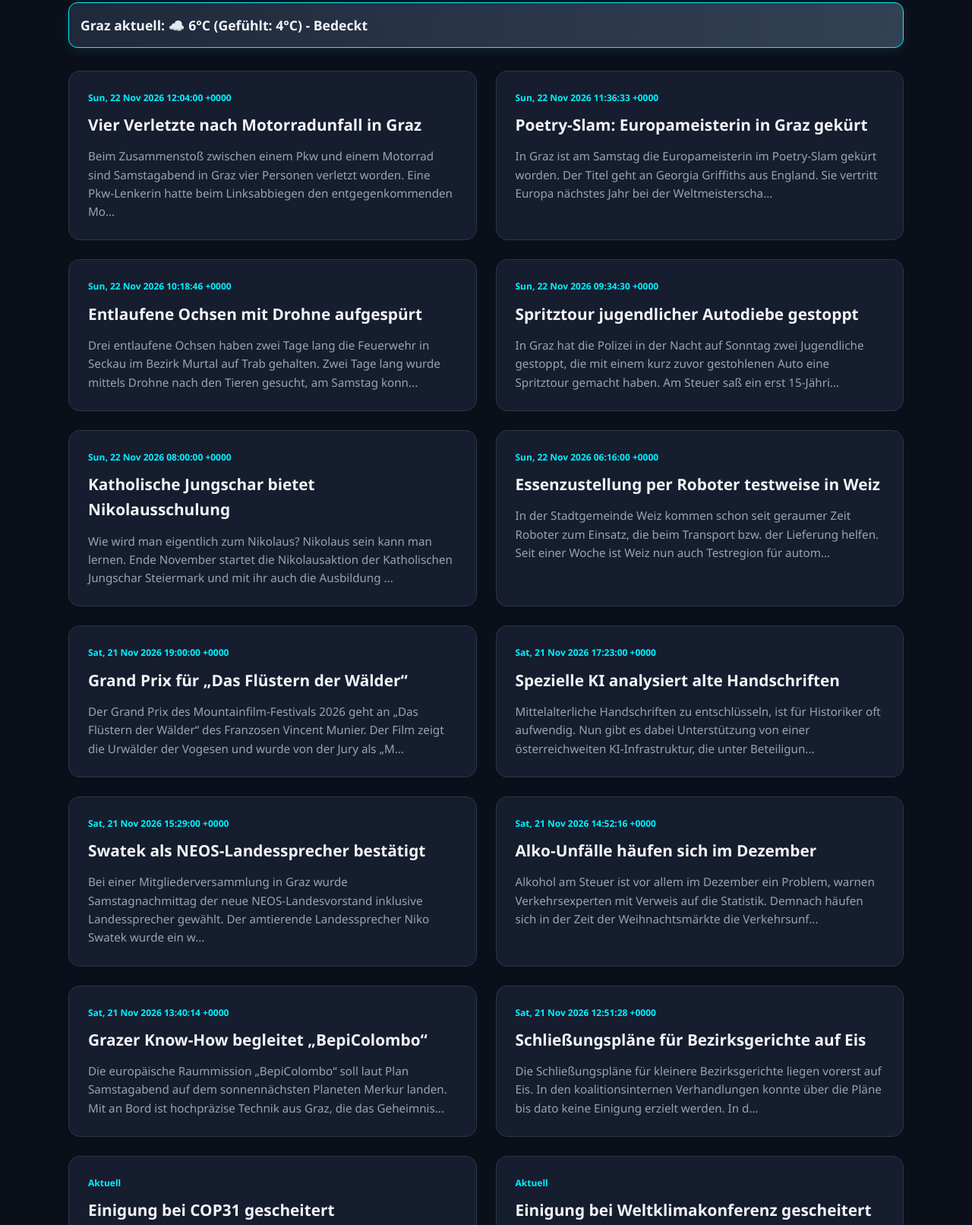
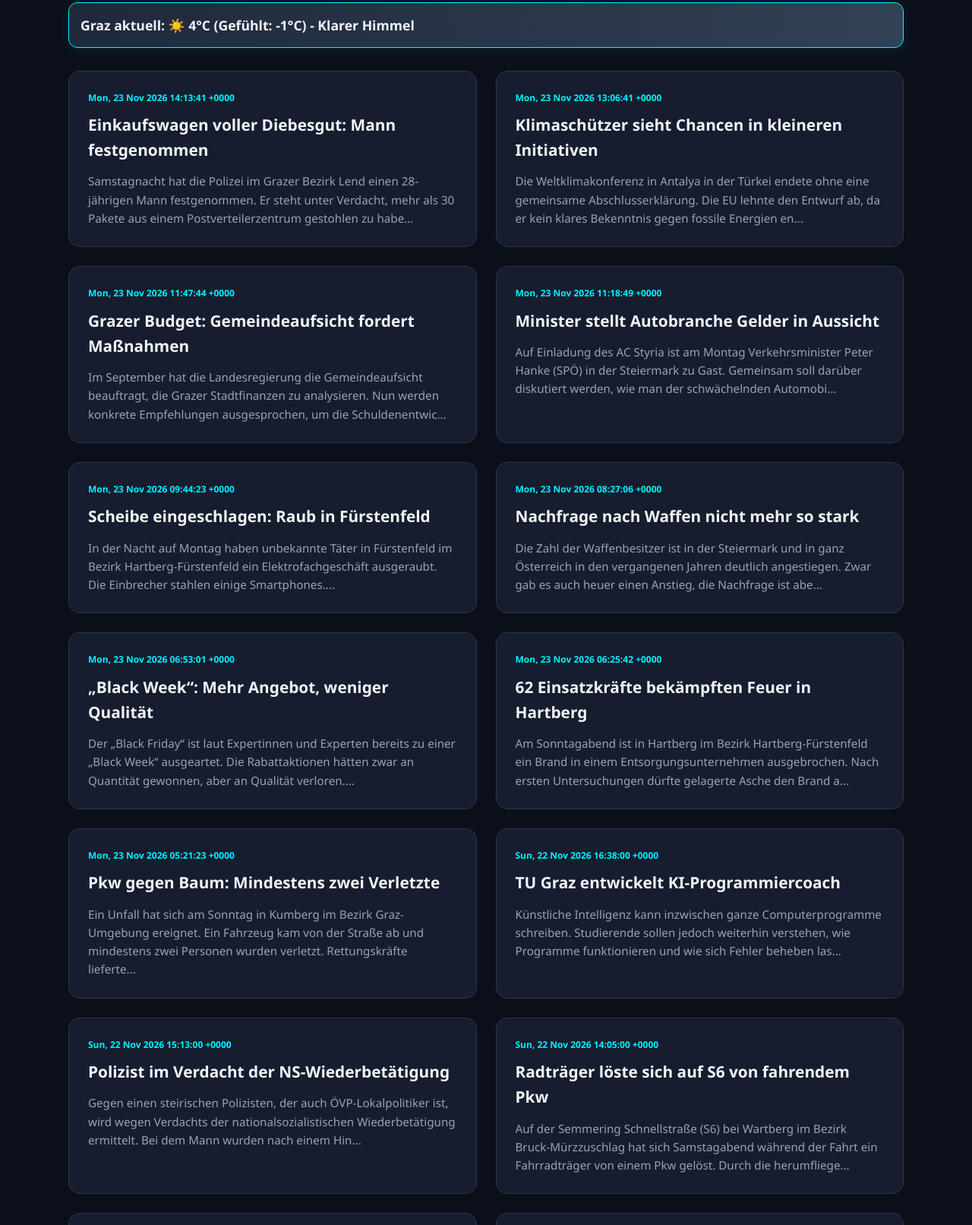
Before and after one commit to HACKERX6661/daily-news, a plain HTML site: page index.html in a window 1280 px wide. Shown: the part 153-1765 px from the top of the page at 76% size. Drawn offline with Linux system fonts and the light colour scheme.

Commit message:
Update News Hub

```diff
--- a/index.html
+++ b/index.html
@@ -53,130 +53,130 @@
         </header>
 
         <div class="weather-bar">
-            Graz aktuell: ☁️ 6°C (Gefühlt: 4°C) - Bedeckt
+            Graz aktuell: ☀️ 4°C (Gefühlt: -1°C) - Klarer Himmel
         </div>
 
         <div id="news-container">
 
                 <div class="news-item">
-                    <div class="date">Sun, 22 Nov 2026 12:04:00 +0000</div>
-                    <h3><a href="https://steiermark.orf.at/stories/3380584/" target="_blank">Vier Verletzte nach Motorradunfall in Graz</a></h3>
-                    <p>Beim Zusammenstoß zwischen einem Pkw und einem Motorrad sind Samstagabend in Graz vier Personen verletzt worden. Eine Pkw-Lenkerin hatte beim Linksabbiegen den entgegenkommenden Mo...</p>
+                    <div class="date">Mon, 23 Nov 2026 14:13:41 +0000</div>
+                    <h3><a href="https://steiermark.orf.at/stories/3380751/" target="_blank">Einkaufswagen voller Diebesgut: Mann festgenommen</a></h3>
+                    <p>Samstagnacht hat die Polizei im Grazer Bezirk Lend einen 28-jährigen Mann festgenommen. Er steht unter Verdacht, mehr als 30 Pakete aus einem Postverteilerzentrum gestohlen zu habe...</p>
                 </div>
                 <div class="news-item">
-                    <div class="date">Sun, 22 Nov 2026 11:36:33 +0000</div>
-                    <h3><a href="https://steiermark.orf.at/stories/3380602/" target="_blank">Poetry-Slam: Europameisterin in Graz gekürt</a></h3>
-                    <p>In Graz ist am Samstag die Europameisterin im Poetry-Slam gekürt worden. Der Titel geht an  Georgia Griffiths aus England. Sie vertritt Europa nächstes Jahr bei der Weltmeisterscha...</p>
+                    <div class="date">Mon, 23 Nov 2026 13:06:41 +0000</div>
+                    <h3><a href="https://steiermark.orf.at/stories/3380724/" target="_blank">Klimaschützer sieht Chancen in kleineren Initiativen</a></h3>
+                    <p>Die Weltklimakonferenz in Antalya in der Türkei endete ohne eine gemeinsame Abschlusserklärung. Die EU lehnte den Entwurf ab, da er kein klares Bekenntnis gegen fossile Energien en...</p>
                 </div>
                 <div class="news-item">
-                    <div class="date">Sun, 22 Nov 2026 10:18:46 +0000</div>
-                    <h3><a href="https://steiermark.orf.at/stories/3380585/" target="_blank">Entlaufene Ochsen mit Drohne aufgespürt</a></h3>
-                    <p>Drei entlaufene Ochsen haben zwei Tage lang die Feuerwehr in Seckau im Bezirk Murtal auf Trab gehalten. Zwei Tage lang wurde mittels Drohne nach den Tieren gesucht, am Samstag konn...</p>
+                    <div class="date">Mon, 23 Nov 2026 11:47:44 +0000</div>
+                    <h3><a href="https://steiermark.orf.at/stories/3380735/" target="_blank">Grazer Budget: Gemeindeaufsicht fordert Maßnahmen</a></h3>
+                    <p>Im September hat die Landesregierung die Gemeindeaufsicht beauftragt, die Grazer Stadtfinanzen zu analysieren. Nun werden konkrete Empfehlungen ausgesprochen, um die Schuldenentwic...</p>
                 </div>
                 <div class="news-item">
-                    <div class="date">Sun, 22 Nov 2026 09:34:30 +0000</div>
-                    <h3><a href="https://steiermark.orf.at/stories/3380579/" target="_blank">Spritztour jugendlicher Autodiebe gestoppt</a></h3>
-                    <p>In Graz hat die Polizei in der Nacht auf Sonntag zwei Jugendliche gestoppt, die mit einem kurz zuvor gestohlenen Auto eine Spritztour gemacht haben. Am Steuer saß ein erst 15-Jähri...</p>
+                    <div class="date">Mon, 23 Nov 2026 11:18:49 +0000</div>
+                    <h3><a href="https://steiermark.orf.at/stories/3380714/" target="_blank">Minister stellt Autobranche Gelder in Aussicht</a></h3>
+                    <p>Auf Einladung des AC Styria ist am Montag Verkehrsminister Peter Hanke (SPÖ) in der Steiermark zu Gast. Gemeinsam soll darüber diskutiert werden, wie man der schwächelnden Automobi...</p>
                 </div>
                 <div class="news-item">
-                    <div class="date">Sun, 22 Nov 2026 08:00:00 +0000</div>
-                    <h3><a href="https://steiermark.orf.at/stories/3379726/" target="_blank">Katholische Jungschar bietet Nikolausschulung</a></h3>
-                    <p>Wie wird man eigentlich zum Nikolaus? Nikolaus sein kann man lernen. Ende November startet die Nikolausaktion der Katholischen Jungschar Steiermark und mit ihr auch die Ausbildung ...</p>
+                    <div class="date">Mon, 23 Nov 2026 09:44:23 +0000</div>
+                    <h3><a href="https://steiermark.orf.at/stories/3380699/" target="_blank">Scheibe eingeschlagen: Raub in Fürstenfeld</a></h3>
+                    <p>In der Nacht auf Montag haben unbekannte Täter in Fürstenfeld im Bezirk Hartberg-Fürstenfeld ein Elektrofachgeschäft ausgeraubt. Die Einbrecher stahlen einige Smartphones....</p>
                 </div>
                 <div class="news-item">
-                    <div class="date">Sun, 22 Nov 2026 06:16:00 +0000</div>
-                    <h3><a href="https://steiermark.orf.at/stories/3380074/" target="_blank">Essenzustellung per Roboter testweise in Weiz</a></h3>
-                    <p>In der Stadtgemeinde Weiz kommen schon seit geraumer Zeit Roboter zum Einsatz, die beim Transport bzw. der Lieferung helfen. Seit einer Woche ist Weiz nun auch Testregion für autom...</p>
+                    <div class="date">Mon, 23 Nov 2026 08:27:06 +0000</div>
+                    <h3><a href="https://steiermark.orf.at/stories/3380596/" target="_blank">Nachfrage nach Waffen nicht mehr so stark</a></h3>
+                    <p>Die Zahl der Waffenbesitzer ist in der Steiermark und in ganz Österreich in den vergangenen Jahren deutlich angestiegen. Zwar gab es auch heuer einen Anstieg, die Nachfrage ist abe...</p>
                 </div>
                 <div class="news-item">
-                    <div class="date">Sat, 21 Nov 2026 19:00:00 +0000</div>
-                    <h3><a href="https://steiermark.orf.at/stories/3380546/" target="_blank">Grand Prix für „Das Flüstern der Wälder“</a></h3>
-                    <p>Der Grand Prix des Mountainfilm-Festivals 2026 geht an „Das Flüstern der Wälder“ des Franzosen Vincent Munier. Der Film zeigt die Urwälder der Vogesen und wurde von der Jury als „M...</p>
+                    <div class="date">Mon, 23 Nov 2026 06:53:01 +0000</div>
+                    <h3><a href="https://steiermark.orf.at/stories/3380422/" target="_blank">„Black Week“: Mehr Angebot, weniger Qualität</a></h3>
+                    <p>Der „Black Friday“ ist laut Expertinnen und Experten bereits zu einer „Black Week“ ausgeartet. Die Rabattaktionen hätten zwar an Quantität gewonnen, aber an Qualität verloren....</p>
                 </div>
                 <div class="news-item">
-                    <div class="date">Sat, 21 Nov 2026 17:23:00 +0000</div>
-                    <h3><a href="https://steiermark.orf.at/stories/3379758/" target="_blank">Spezielle KI analysiert alte Handschriften</a></h3>
-                    <p>Mittelalterliche Handschriften zu entschlüsseln, ist für Historiker oft aufwendig. Nun gibt es dabei Unterstützung von einer österreichweiten KI-Infrastruktur, die unter Beteiligun...</p>
+                    <div class="date">Mon, 23 Nov 2026 06:25:42 +0000</div>
+                    <h3><a href="https://steiermark.orf.at/stories/3380665/" target="_blank">62 Einsatzkräfte bekämpften Feuer in Hartberg</a></h3>
+                    <p>Am Sonntagabend ist in Hartberg im Bezirk Hartberg-Fürstenfeld ein Brand in einem Entsorgungsunternehmen ausgebrochen. Nach ersten Untersuchungen dürfte gelagerte Asche den Brand a...</p>
                 </div>
                 <div class="news-item">
-                    <div class="date">Sat, 21 Nov 2026 15:29:00 +0000</div>
-                    <h3><a href="https://steiermark.orf.at/stories/3380519/" target="_blank">Swatek als NEOS-Landessprecher bestätigt</a></h3>
-                    <p>Bei einer Mitgliederversammlung in Graz wurde Samstagnachmittag der neue NEOS-Landesvorstand inklusive Landessprecher gewählt. Der amtierende Landessprecher Niko Swatek wurde ein w...</p>
+                    <div class="date">Mon, 23 Nov 2026 05:21:23 +0000</div>
+                    <h3><a href="https://steiermark.orf.at/stories/3380656/" target="_blank">Pkw gegen Baum: Mindestens zwei Verletzte</a></h3>
+                    <p>Ein Unfall hat sich am Sonntag in Kumberg im Bezirk Graz-Umgebung ereignet. Ein Fahrzeug kam von der Straße ab und mindestens zwei Personen wurden verletzt. Rettungskräfte lieferte...</p>
                 </div>
                 <div class="news-item">
-                    <div class="date">Sat, 21 Nov 2026 14:52:16 +0000</div>
-                    <h3><a href="https://steiermark.orf.at/stories/3380361/" target="_blank">Alko-Unfälle häufen sich im Dezember</a></h3>
-                    <p>Alkohol am Steuer ist vor allem im Dezember ein Problem, warnen Verkehrsexperten mit Verweis auf die Statistik. Demnach häufen sich in der Zeit der Weihnachtsmärkte die Verkehrsunf...</p>
+                    <div class="date">Sun, 22 Nov 2026 16:38:00 +0000</div>
+                    <h3><a href="https://steiermark.orf.at/stories/3380247/" target="_blank">TU Graz entwickelt KI-Programmiercoach</a></h3>
+                    <p>Künstliche Intelligenz kann inzwischen ganze Computerprogramme schreiben. Studierende sollen jedoch weiterhin verstehen, wie Programme funktionieren und wie sich Fehler beheben las...</p>
                 </div>
                 <div class="news-item">
-                    <div class="date">Sat, 21 Nov 2026 13:40:14 +0000</div>
-                    <h3><a href="https://steiermark.orf.at/stories/3380523/" target="_blank">Grazer Know-How begleitet „BepiColombo“</a></h3>
-                    <p>Die europäische Raummission „BepiColombo“ soll laut Plan Samstagabend auf dem sonnennächsten Planeten Merkur landen. Mit an Bord ist hochpräzise Technik aus Graz, die das Geheimnis...</p>
+                    <div class="date">Sun, 22 Nov 2026 15:13:00 +0000</div>
+                    <h3><a href="https://steiermark.orf.at/stories/3380608/" target="_blank">Polizist im Verdacht der NS-Wiederbetätigung</a></h3>
+                    <p>Gegen einen steirischen Polizisten, der auch ÖVP-Lokalpolitiker ist, wird wegen Verdachts der nationalsozialistischen Wiederbetätigung ermittelt. Bei dem Mann wurden nach einem Hin...</p>
                 </div>
                 <div class="news-item">
-                    <div class="date">Sat, 21 Nov 2026 12:51:28 +0000</div>
-                    <h3><a href="https://steiermark.orf.at/stories/3380524/" target="_blank">Schließungspläne für Bezirksgerichte auf Eis</a></h3>
-                    <p>Die Schließungspläne für kleinere Bezirksgerichte liegen vorerst auf Eis. In den koalitionsinternen Verhandlungen konnte über die Pläne bis dato keine Einigung erzielt werden. In d...</p>
+                    <div class="date">Sun, 22 Nov 2026 14:05:00 +0000</div>
+                    <h3><a href="https://steiermark.orf.at/stories/3380605/" target="_blank">Radträger löste sich auf S6 von fahrendem Pkw</a></h3>
+                    <p>Auf der Semmering Schnellstraße (S6) bei Wartberg im Bezirk Bruck-Mürzzuschlag hat sich Samstagabend während der Fahrt ein Fahrradträger von einem Pkw gelöst. Durch die herumfliege...</p>
                 </div>
                 <div class="news-item">
                     <div class="date">Aktuell</div>
-                    <h3><a href="https://orf.at/stories/3448942/" target="_blank">Einigung bei COP31 gescheitert</a></h3>
-                    <p>Die Einigung auf ein gemeinsames Abschlusspapier zur 31. UNO-Klimakonferenz (COP31) im türkischen Antalya ist am Sonntag gescheitert. Die EU verweigerte ihre Zustimmung zu einem En...</p>
-                </div>
-                <div class="news-item">
-                    <div class="date">Aktuell</div>
-                    <h3><a href="https://orf.at/stories/3448941/" target="_blank">Einigung bei Weltklimakonferenz gescheitert</a></h3>
+                    <h3><a href="https://orf.at/stories/3449052/" target="_blank">Russland-Flagge soll bei Sportevents in EU verboten werden</a></h3>
                     <p>...</p>
                 </div>
                 <div class="news-item">
                     <div class="date">Aktuell</div>
-                    <h3><a href="https://orf.at/stories/3448940/" target="_blank">Zehetner: Keine Umbaupläne in ÖVP-Regierungsteam</a></h3>
+                    <h3><a href="https://orf.at/stories/3449049/" target="_blank">WIFO-Expertin: Förderungen verteuerten Heizungstausch</a></h3>
                     <p>...</p>
                 </div>
                 <div class="news-item">
                     <div class="date">Aktuell</div>
-                    <h3><a href="https://orf.at/stories/3448938/" target="_blank">EU lehnt Entwurf für COP31-Erklärung ab</a></h3>
+                    <h3><a href="https://orf.at/stories/3449046/" target="_blank">Nvidia holt Huang zurück an Firmenspitze</a></h3>
+                    <p>Der Chipkonzern Nvidia hat seinen wegen eines Spionageskandals zurückgetretenen Vorstandschef Jensen Huang zurückgeholt. Huang sei ab sofort wieder Konzernchef, erklärte das Untern...</p>
+                </div>
+                <div class="news-item">
+                    <div class="date">Aktuell</div>
+                    <h3><a href="https://orf.at/stories/3449040/" target="_blank">Nvidia holt Huang zurück an Firmenspitze</a></h3>
                     <p>...</p>
                 </div>
                 <div class="news-item">
                     <div class="date">Aktuell</div>
-                    <h3><a href="https://orf.at/stories/3448937/" target="_blank">Ukraine meldet 14 Vermisste nach Drohnenangriff bei Kiew</a></h3>
+                    <h3><a href="https://orf.at/stories/3449039/" target="_blank">Obi und Toom schließen sich zusammen</a></h3>
                     <p>...</p>
                 </div>
                 <div class="news-item">
                     <div class="date">Aktuell</div>
-                    <h3><a href="https://orf.at/stories/3448935/" target="_blank">Umfangreiches Handelsabkommen mit Indonesien unterzeichnet</a></h3>
+                    <h3><a href="https://orf.at/stories/3448989/" target="_blank">Russland soll im All nuklear aufrüsten</a></h3>
+                    <p>Moskau könnte noch dieses Jahr einen Satelliten mit einem nuklearen Sprengkopf ins All bringen. Davor sollen westliche Geheimdienste gewarnt haben, wie mehrere deutsche Medien am M...</p>
+                </div>
+                <div class="news-item">
+                    <div class="date">Aktuell</div>
+                    <h3><a href="https://orf.at/stories/3449032/" target="_blank">FPÖ fordert Einsparungen bei ORF-Führungsstruktur</a></h3>
                     <p>...</p>
                 </div>
                 <div class="news-item">
                     <div class="date">Aktuell</div>
-                    <h3><a href="https://orf.at/stories/3448931/" target="_blank">Jüdische Siedler zünden Autos im Westjordanland an</a></h3>
+                    <h3><a href="https://orf.at/stories/3449031/" target="_blank">Bayern: Digitalminister soll Freie-Wähler-Chef werden</a></h3>
                     <p>...</p>
                 </div>
                 <div class="news-item">
                     <div class="date">Aktuell</div>
-                    <h3><a href="https://orf.at/stories/3448920/" target="_blank">Patient warf Zigarette in Kasten: Brand in Spital in Bayern</a></h3>
+                    <h3><a href="https://orf.at/stories/3449028/" target="_blank">Selenskyj wirbt vor NATO erneut für Ukraine-Beitritt</a></h3>
                     <p>...</p>
                 </div>
                 <div class="news-item">
                     <div class="date">Aktuell</div>
-                    <h3><a href="https://orf.at/stories/3448899/" target="_blank">Abschlusserklärung zu COP31 wackelt</a></h3>
-                    <p>Die 31. UNO-Klimakonferenz (COP31) im türkischen Antalya ist mit einer weiteren Sitzung Sonntagfrüh den zweiten Tag in die Verlängerung gegangen. Inzwischen gibt es einen überarbei...</p>
-                </div>
-                <div class="news-item">
-                    <div class="date">Aktuell</div>
-                    <h3><a href="https://orf.at/stories/3448915/" target="_blank">KI-Prüfungsschwindel: Südkoreas Bildungsminister geht</a></h3>
+                    <h3><a href="https://orf.at/stories/3449026/" target="_blank">Großübernahme in Cybersicherheitsbranche bahnt sich an</a></h3>
                     <p>...</p>
                 </div>
                 <div class="news-item">
                     <div class="date">Aktuell</div>
-                    <h3><a href="https://orf.at/stories/3448914/" target="_blank">Manuskripte von Bob Dylan unter dem Hammer</a></h3>
+                    <h3><a href="https://orf.at/stories/3449022/" target="_blank">Bombendrohungen an Schulen in Deutschland</a></h3>
                     <p>...</p>
                 </div>
                 <div class="news-item">
                     <div class="date">Aktuell</div>
-                    <h3><a href="https://orf.at/stories/3448913/" target="_blank">USA schieben erneut Migranten nach Liberia ab</a></h3>
-                    <p>...</p>
+                    <h3><a href="https://orf.at/stories/3448933/" target="_blank">Eine Oper im Herzen der Moderne</a></h3>
+                    <p>Wenn es Momente gibt, an denen man die Oper für die höchste aller Kunstformen halten kann, dann war der Sonntag an der Wiener Staatsoper so ein Abend. Das große wie heikle Werk „Ar...</p>
                 </div>
         </div>
 
```
